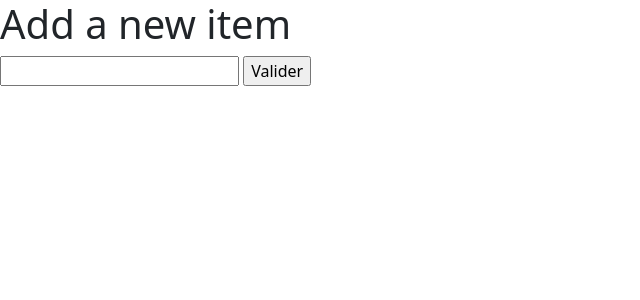
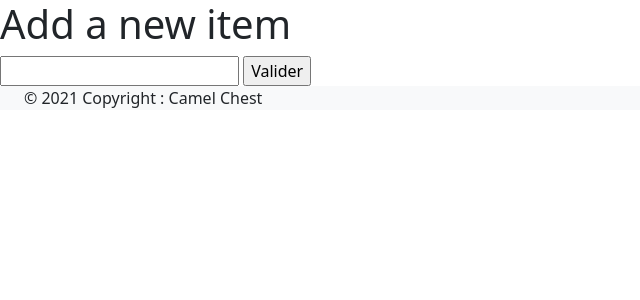
Before and after one commit to WildCodeSchool/bordeaux-p2-202109-stackoverflou, a PHP site: template src/View/Item/add.html.twig in a window 1280 px wide. Shown: the top 300 px of the page, without its empty margins (0-640 px from the left). Run offline with PHP 8.4, Linux system fonts and the light colour scheme; the template is opened without the code that fills it, so the values that code supplies are empty; some libraries are stand-ins or nearby versions.

Commit message:
created the footer as a component and included it in the layout

```diff
--- /dev/null
+++ b/src/View/Components/_footer.html.twig
@@ -0,0 +1,7 @@
+<div class="container-fluid bg-light row">
+    <div class="container">
+        <div class="row medium">
+            <div class="col-sm-8">© 2021 Copyright : Camel Chest</div>
+        </div>
+    </div>
+</div>
--- a/src/View/Home/index.html.twig
+++ b/src/View/Home/index.html.twig
@@ -1,5 +1,8 @@
 {% extends 'layout.html.twig' %}
 
+
 {% block content %}
+
     <h1>Hello Wilder !</h1>
+
 {% endblock %}
--- a/src/View/layout.html.twig
+++ b/src/View/layout.html.twig
@@ -13,9 +13,11 @@
 </head>
 
 <body>
+
     {% block content %}{% endblock %}
     <script src="https://cdn.jsdelivr.net/npm/@popperjs/core@2.10.2/dist/umd/popper.min.js" integrity="sha384-7+zCNj/IqJ95wo16oMtfsKbZ9ccEh31eOz1HGyDuCQ6wgnyJNSYdrPa03rtR1zdB" crossorigin="anonymous"></script>
     <script src="https://cdn.jsdelivr.net/npm/bootstrap@5.1.3/dist/js/bootstrap.min.js" integrity="sha384-QJHtvGhmr9XOIpI6YVutG+2QOK9T+ZnN4kzFN1RtK3zEFEIsxhlmWl5/YESvpZ13" crossorigin="anonymous"></script>
     {% block javascript %}{% endblock %}
+    {% include 'Components/_footer.html.twig' %}
 </body>
 </html>
```
